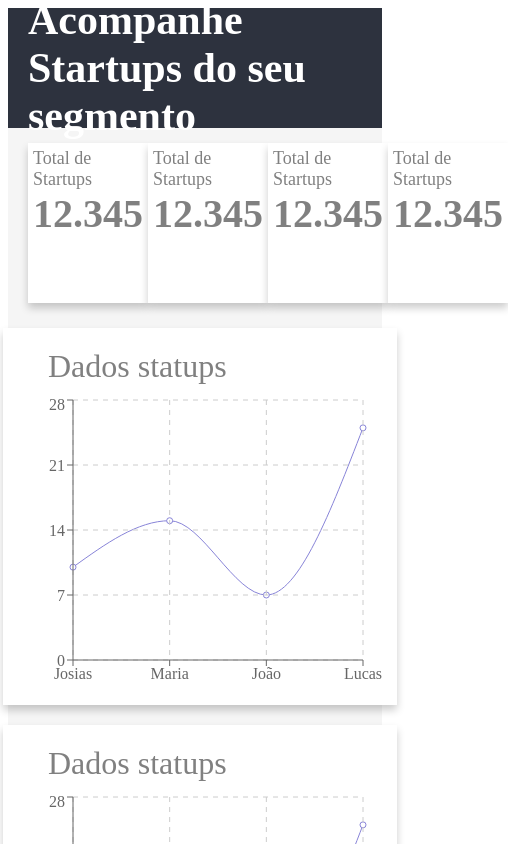
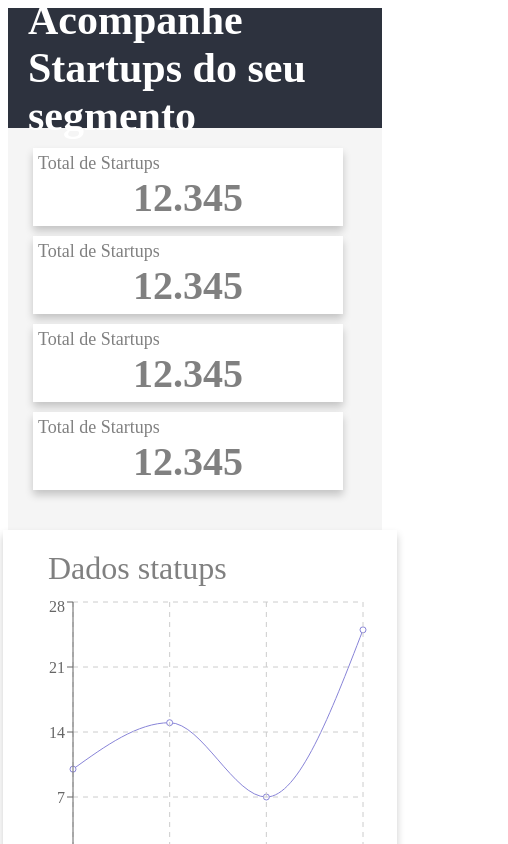
Before and after one commit to filipecancio/megahack-pocket, a React (Create React App) app in the folder frontend/: page / in a window 390 px wide. Shown: the top 844 px of the page, 508 px wide, since content can reach past the window. Built offline with nearby package versions, Linux system fonts and the light colour scheme; no server answers; the HTML template or start-up script is replaced by a standard one.

Commit message:
:lipstick:Apply responsive CSS

```diff
--- a/frontend/src/App.js
+++ b/frontend/src/App.js
@@ -2,7 +2,7 @@ import React, { useState, useEffect } from "react";
 import axios from "axios";
 
 import { LineChart, Line, CartesianGrid, XAxis, YAxis, Tooltip,
-  ResponsiveContainer  } from 'recharts';
+  ResponsiveContainer, BarChart   } from 'recharts';
 
 import { ContainerGraph , TitleGraph, Container, Header, Title,
   ContainerGraphDelay1, ContainerGraphDelay2, ContentHeaderCard,
--- a/frontend/src/styles.js
+++ b/frontend/src/styles.js
@@ -96,13 +96,18 @@ export const Title = styled.div`
 
 // Cards styles
 export const ContentHeaderCard = styled.div`
-  height: 150px;
+  min-height: 150px;
   padding: 20px;
-  flex: 1;
+
   background-color : rgb(245,245,245);
-  justify-content : space-around;
+  justify-content : space-between;
   align-items : center;
   display : flex;
+
+  @media (max-width:880px) {
+    display : flex;
+    flex-wrap: wrap;
+  }
 `;
 
 export const Card = styled.div`
@@ -111,8 +116,19 @@ export const Card = styled.div`
   background-color : #fff;
   box-shadow: 0 5px 8px rgba(0,0,0,0.2);
   max-width: 300px;
+
   width : 100%;
   height : 100%;
+  margin-left : 5px;
+  margin-right : 5px;
+
+  transition: all .5s;
+
+  @media (max-width:880px) {
+    min-width: 250px;
+    margin-bottom : 10px;
+  }
+
 
   @keyframes slideInUp {
   from {
```
